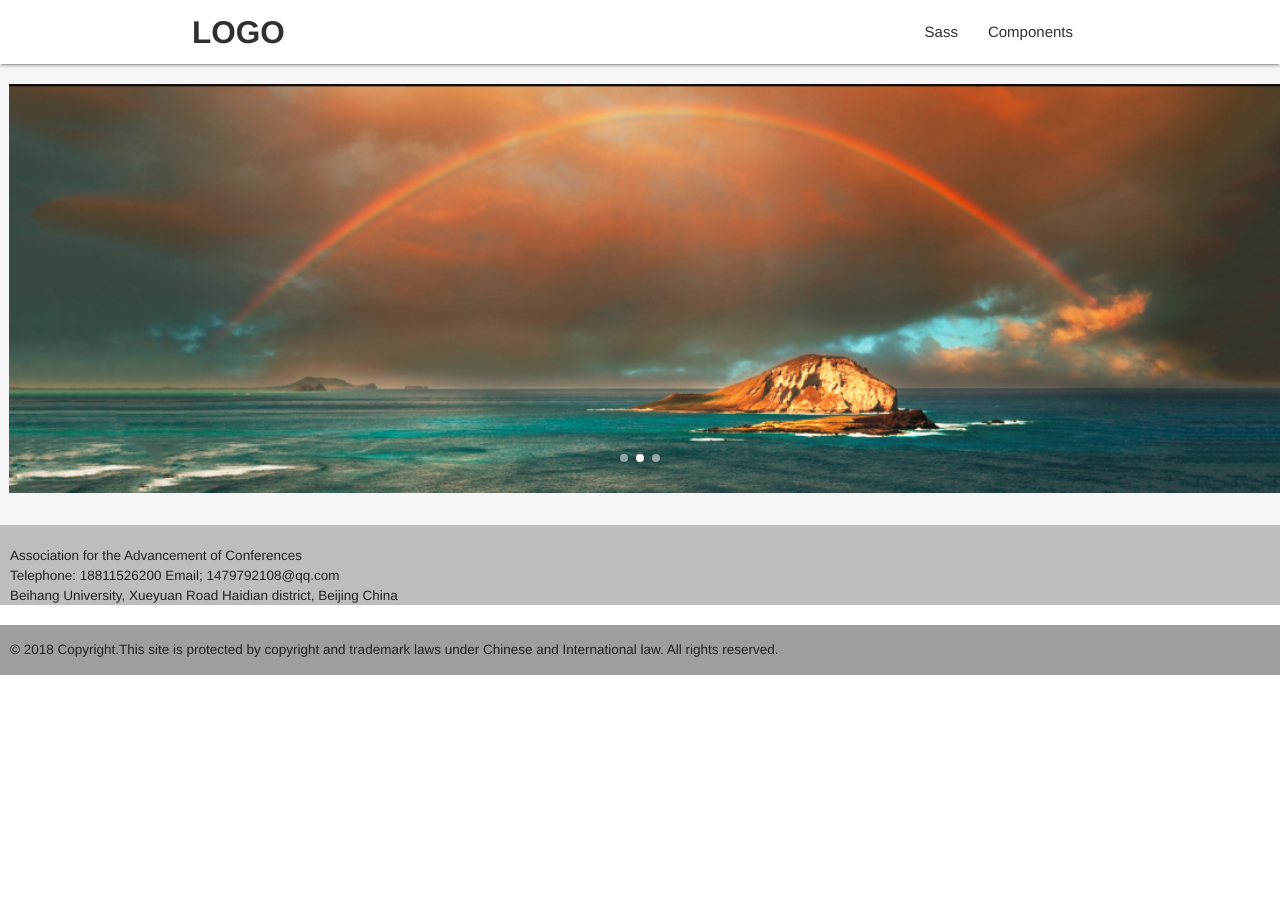
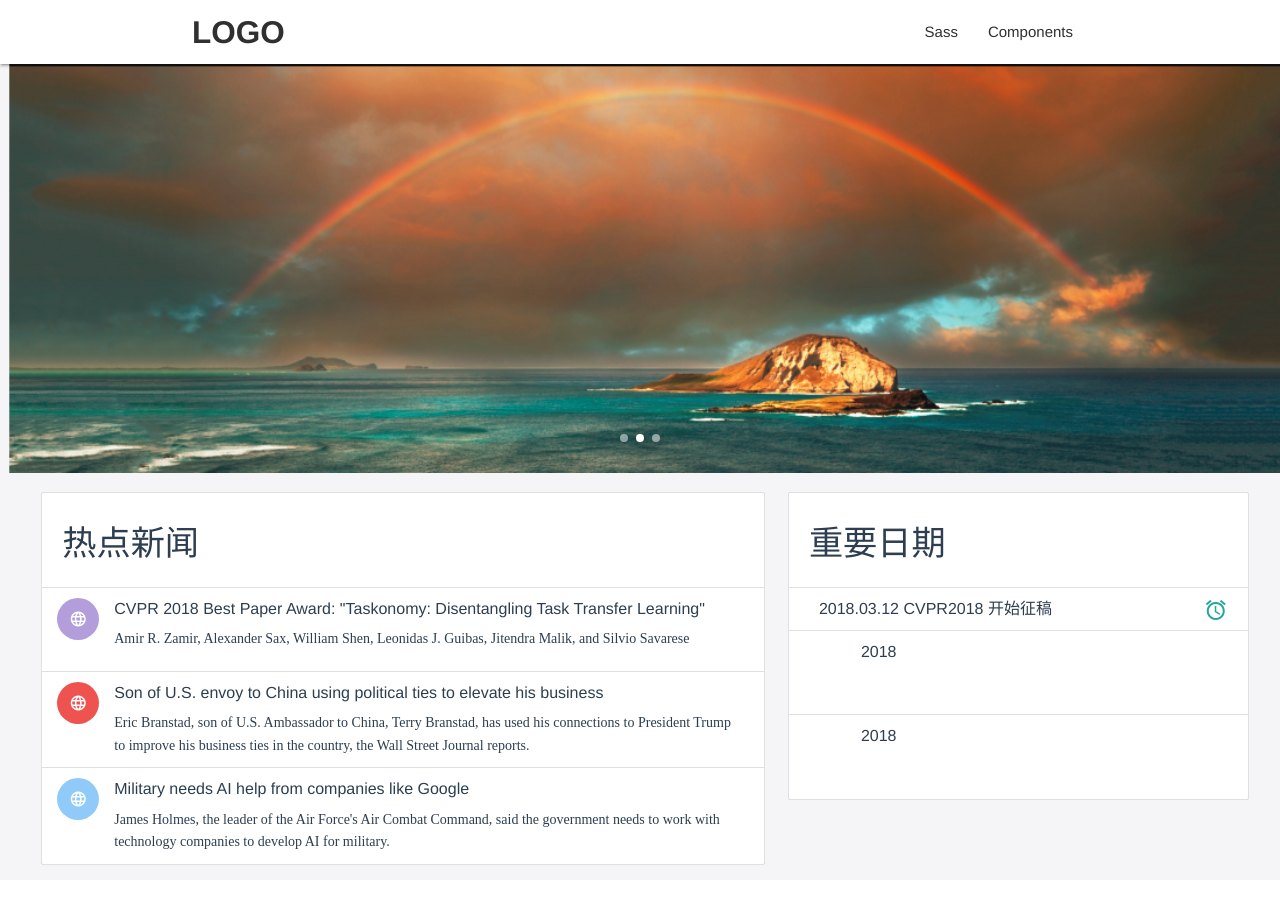
Before and after one commit to 01coding/ConferenceCenter, a Vue app: page / in a window 1280 px wide. Before the commit the page ends 800 px from the top, so only its background shows below. Built offline with nearby package versions, Linux system fonts and the light colour scheme.

Commit message:
change the main html

```diff
--- a/src/components/Index.vue
+++ b/src/components/Index.vue
@@ -1,52 +1,89 @@
 <template>
   <div>
+    <background></background>
     <navbar></navbar>
-    <div style="height:20px"></div>
+    <!--<div style="height:20px"></div>-->
     <div class="carousel carousel-slider">
       <a class="carousel-item"><img src="../../static/Image/W1.png"></a>
       <a class="carousel-item"><img src="../../static/Image/W2.png"></a>
       <a class="carousel-item"><img src="../../static/Image/W3.png"></a>
     </div>
     <div style="height:10px;"></div>
-    <div class="container">
-      <div class="row">
-        <div class="col s8">
+    <div class="row">
+        <!--<div class="col s1"></div>-->
+        <div class="col s7 ">
+          <ul class="collection with-header blue-grey lighten-3" style="width:100%;height:100%;margin-left: 30px;">
+            <li class="collection-header"><h4>热点新闻</h4></li>
+            <li class="collection-item avatar">
+              <i class="material-icons circle deep-purple lighten-3">language</i>
+              <span class="title">CVPR 2018 Best Paper Award: "Taskonomy: Disentangling Task Transfer Learning"</span>
+              <p style="font-family:Times New Roman;margin-top:8px;font-size:14px;">Amir R. Zamir, Alexander Sax, William Shen, Leonidas J. Guibas, Jitendra Malik, and Silvio Savarese</p>
+            </li>
+            <li class="collection-item avatar">
+              <i class="material-icons circle red lighten-1">language</i>
+              <span class="title">Son of U.S. envoy to China using political ties to elevate his business</span>
+              <p style="font-family:Times New Roman;margin-top:8px;font-size:14px;">Eric Branstad, son of U.S. Ambassador to China, Terry Branstad, has used his connections to President Trump to improve his business ties in the country, the Wall Street Journal reports.</p>
+            </li>
+            <li class="collection-item avatar">
+              <i class="material-icons circle blue lighten-3">language</i>
+              <span class="title">Military needs AI help from companies like Google</span>
+              <p style="font-family:Times New Roman;margin-top:8px;font-size:14px;">James Holmes, the leader of the Air Force's Air Combat Command, said the government needs to work with technology companies to develop AI for military.</p>
+            </li>
+            <!--<li class="collection-item avatar">-->
+              <!--<i class="material-icons circle grey lighten-1">language</i>-->
+              <!--<span class="title">Convolutional Neural Networks with Alternately Updated Clique</span>-->
+              <!--<p style="font-family:Times New Roman;margin-top:8px;font-size:14px;">Yibo Yang, Zhisheng Zhong, IJCAI 2018</p>-->
+            <!--</li>-->
+          </ul>
         </div>
-        <div class="col s4">
+        <div class="col s5">
+          <ul class="collection with-header blue-grey lighten-3" style="margin-left: 30px;margin-right: 20px;">
+            <li class="collection-header"><h4>重要日期</h4></li>
+            <li class="collection-item">
+              <div>2018.03.12 CVPR2018 开始征稿<a class="secondary-content "><i class="material-icons " >alarm</i></a></div>
+            </li>
+            <li class="collection-item avatar">
+               2018
+            </li>
+            <li class="collection-item avatar">
+              2018
+            </li>
+          </ul>
         </div>
-      </div>
+        <!--<div class="col s1"></div>-->
     </div>
 
 
-      <footer class="page-footer grey lighten-1" >
-        <div class="container" style="width:100%;height:100%;">
-          <div class="row" style="width:100%;">
-            <div class="row" style="width:100%;">
-              <span class="grey-text text-darken-4" style="position: absolute;left: 10px;">Association for the Advancement of Conferences </span>
-            </div>
-            <div class="row" style="width:100%;">
-              <span class="grey-text text-darken-4" style="position: absolute;left: 10px;">Telephone: 18811526200   Email; 1479792108@qq.com</span>
-            </div>
-            <div class="row" style="width:100%;">
-              <span class="grey-text text-darken-4" style="position: absolute;left: 10px;">Beihang University, Xueyuan Road   Haidian district, Beijing China</span>
-            </div>
-          </div>
+      <!--<footer class="page-footer grey lighten-1" >-->
+        <!--<div class="container" style="width:100%;height:100%;">-->
+          <!--<div class="row" style="width:100%;">-->
+            <!--<div class="row" style="width:100%;">-->
+              <!--<span class="grey-text text-darken-4" style="position: absolute;left: 10px;">Association for the Advancement of Conferences </span>-->
+            <!--</div>-->
+            <!--<div class="row" style="width:100%;">-->
+              <!--<span class="grey-text text-darken-4" style="position: absolute;left: 10px;">Telephone: 18811526200   Email; 1479792108@qq.com</span>-->
+            <!--</div>-->
+            <!--<div class="row" style="width:100%;">-->
+              <!--<span class="grey-text text-darken-4" style="position: absolute;left: 10px;">Beihang University, Xueyuan Road   Haidian district, Beijing China</span>-->
+            <!--</div>-->
+          <!--</div>-->
 
-        </div>
+        <!--</div>-->
 
-        <div class="footer-copyright grey" style="width:100%;position: absolute;left: 0px;margin:0px auto;">
-          <span class="grey-text text-darken-4" style="position: absolute;left: 10px;">© 2018 Copyright.This site is protected by copyright and trademark laws under Chinese and International law. All rights reserved.</span>
-        </div>
-      </footer>
+        <!--<div class="footer-copyright grey" style="width:100%;position: absolute;left: 0px;margin:0px auto;">-->
+          <!--<span class="grey-text text-darken-4" style="position: absolute;left: 10px;">© 2018 Copyright.This site is protected by copyright and trademark laws under Chinese and International law. All rights reserved.</span>-->
+        <!--</div>-->
+      <!--</footer>-->
   </div>
 </template>
 
 <script>
 import navbar from '@/include/NavBar';
+import background from '@/include/Background';
 
 export default{
   name:'Index',
-  components: {navbar},
+  components: {navbar,background},
   data: function(){
       return{
         msg:undefined,
@@ -86,7 +123,7 @@ export default{
           fullWidth: true,
           indicators: true,
           duration: 100,
-          shift:30,
+          shift:50,
         }
       );
     });
```
